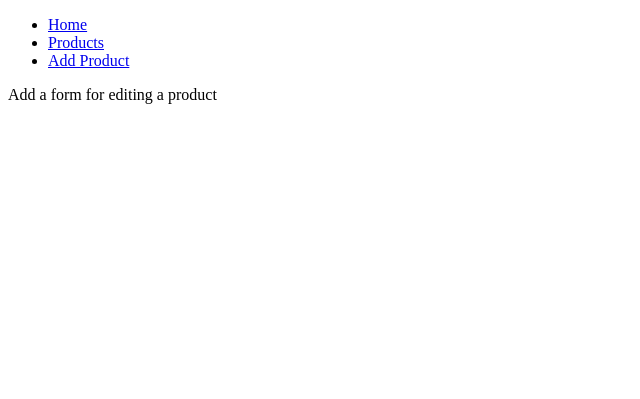
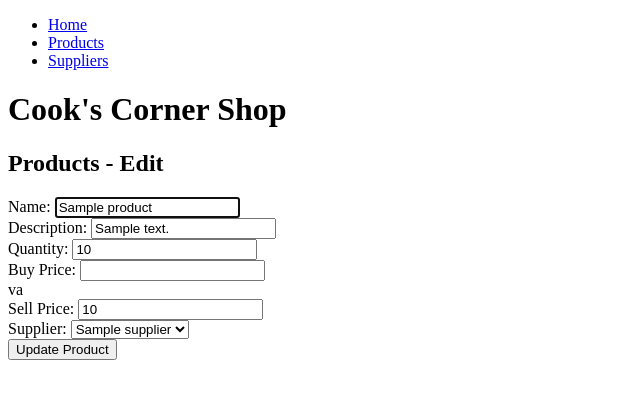
Before and after one commit to DonutsGoHere/Shop_Inventory, a Flask app: page /products/1/edit in a window 1280 px wide. Shown: the top 399 px of the page, without its empty margins (0-640 px from the left). Run offline with Flask 2, Linux system fonts and the light colour scheme; a database or web service that is not in the repository returns one stand-in record (values such as "Sample title"); some libraries are stand-ins or nearby versions.

Commit message:
htmls updated

```diff
--- a/console.py
+++ b/console.py
@@ -13,7 +13,7 @@ supplier_repository.delete_all()
 supplier_1 = Supplier("Madbury\'s Chocolate")
 supplier_repository.save(supplier_1)
 
-supplier_2 = Supplier("Porky Joe\'s Pork stuff")
+supplier_2 = Supplier("Porky Pete\'s Pork stuff")
 supplier_repository.save(supplier_2)
 
 supplier_3 = Supplier("Danger Dave\'s Distribution")
@@ -42,10 +42,10 @@ product_repository.save(product_6)
 product_7 = Product("Blue Cow Energy Drink", "125ml single can", supplier_3, 15, 1, 3)
 product_repository.save(product_7)
 
-product_8 = Product("A Blue Udder", "4 x 125ml Blue Cow Energy Drink multipack", supplier_3, 10, 2, 6)
+product_8 = Product("Blue Cow: An Udder", "4 x 125ml Blue Cow Energy Drink multipack", supplier_3, 10, 2, 6)
 product_repository.save(product_8)
 
-product_9 = Product("Flying Cow Energy Drink: ENERGY FREE, ZERO PURPOSE ALTERNATIVE!", "125ml single can", supplier_3, 2, 1, 3)
+product_9 = Product("Flying Blue Cow Energy Drink: ENERGY FREE, ZERO PURPOSE ALTERNATIVE!", "125ml single can", supplier_3, 2, 1, 3)
 product_repository.save(product_9)
 
 product_10 = Product("CHALK: The original Devon chalk beverage", "2l large bottle", supplier_3, 0, 2, 4)
--- a/repositories/product_repository.py
+++ b/repositories/product_repository.py
@@ -4,8 +4,8 @@ from models.product import Product
 import repositories.supplier_repository as supplier_repository
 
 def save(product):
-  sql = "INSERT INTO products (name, description, quantity, buy_price, sell_price, supplier_id) VALUES (%s, %s, %s, %s, %s, %s) RETURNING * "
-  values = [product.name, product.description, product.quantity, product.buy_price, product.sell_price, product.supplier.id]
+  sql = "INSERT INTO products (name, description, supplier_id, quantity, buy_price, sell_price) VALUES (%s, %s, %s, %s, %s, %s) RETURNING * "
+  values = [product.name, product.description, product.supplier.id, product.quantity, product.buy_price, product.sell_price]
   results = run_sql(sql, values)
   id = results[0]['id']
   product.id = id
@@ -18,7 +18,7 @@ def select_all():
 
   for res in results:
     supplier = supplier_repository.select(res['supplier_id'])
-    product = Product(res['name'], res['description'], supplier, res['quantity'], res['buy_price'], res['sell_price'])
+    product = Product(res['name'], res['description'], supplier, res['quantity'], res['buy_price'], res['sell_price'], res ['id'])
     products.append(product)
   return products
 
@@ -30,12 +30,12 @@ def select(id):
 
   if result is not None:
     supplier = supplier_repository.select(result['supplier_id'])
-    product = Product(result['name'], result['description'], supplier, result['quantity'], result['buy_price'], result['sell_price'] )
+    product = Product(result['name'], result['description'], supplier, result['quantity'], result['buy_price'], result['sell_price'], result['id'])
   return product
 
 def update(product):
-  sql = "UPDATE products SET (name, description, quantity, buy_price, sell_price, supplier_id) = (%s, %s, %s, %s, %s, %s) WHERE id = %s"
-  values = [product.name, product.description, product.quantity, product.buy_price, product.sell_price, product.supplier.id]
+  sql = "UPDATE products SET (name, description, supplier_id, quantity, buy_price, sell_price) = (%s, %s, %s, %s, %s, %s) WHERE id = %s"
+  values = [product.name, product.description, product.supplier.id, product.quantity, product.buy_price, product.sell_price, product.id]
   run_sql(sql, values)
 
 def delete_all():
--- a/templates/base.html
+++ b/templates/base.html
@@ -12,10 +12,11 @@
       <ul class="menu">
         <li><a href="{{ url_for('home') }}">Home</a></li>
         <li><a href="{{ url_for('products.products')}}">Products</a></li>
-        <li><a href="{{ url_for('products.new_product')}}">Add Product</a></li>
+        <li><a href="{{ url_for('suppliers.suppliers')}}">Suppliers</a></li>
       </ul>
     </nav>
   </header>
+  <h1>Cook's Corner Shop</h1>
   <div class="container">
     {% block content %}
     {% endblock %}
--- a/templates/index.html
+++ b/templates/index.html
@@ -1,4 +1,5 @@
 {% extends "base.html" %}
 {% block content %}
-Try use space for welcome page and top 3 lowest stock items once MVP complete
+<h2>Stock Room Dashboard</h2>
+<p>Try use space for product and supplier buttons to respective indices welcome and top 3 lowest stock items</p>
 {% endblock %}
--- a/templates/products/edit.html
+++ b/templates/products/edit.html
@@ -1,10 +1,52 @@
 {% extends "base.html" %}
 {% block content %}
+<h2>Products - Edit</h2>
+
+<form action="/products/{{product.id}}" method="post">
+  <div>
+    <label for="name">Name:</label>
+    <input type="text" id="name" name="name" value="{{product.name}}" required autofocus>
+  </div>
+
+  <div>
+    <label for="description">Description:</label>
+    <input type="text" id="description" name="description" value="{{product.description}}" required autofocus>
+  </div>
+
+  <div>
+    <label for="quantity">Quantity:</label>
+    <input type="number" id="quantity" name="quantity" value="{{product.quantity}}" required>
+  </div>
+
+  <div>
+    <label for="buy_brice">Buy Price:</label>
+    <input type="number" id="buy_brice" name="buy_brice" value="{{product.buy_brice}}" required>
+  </div>va
+
+  <div>
+    <label for="sell_price">Sell Price:</label>
+    <input type="number" id="sell_price" name="sell_price" value="{{product.sell_price}}" required>
+  </div>
 
 
 
-Add a form for editing a product
+    </select>
+  </div>
 
+  <div>
+    <label for="supplier">Supplier:</label>
+    <select id="supplier" name="supplier_id">
+      {% for supplier in all_suppliers %}
+        <option value="{{ supplier.id }}"
+          {% if product.supplier.id == supplier.id %} selected="selected"{% endif %}>
+          {{ supplier.name }}
+        </option>
+      {% endfor %}
+    </select>
+  </div>
 
+  <button type="submit">Update Product</button>
+
+</form>
 
 {% endblock %}
--- a/templates/products/index.html
+++ b/templates/products/index.html
@@ -1,8 +1,9 @@
 {% extends "base.html" %}
 {% block content %}
-
+<h2>Current Inventory in Stock</h2>
 
 {% for product in all_products %}
+  {% if product.quantity > 0 %}
     <div class="product">
       <div class="content">
         <a href="/products/{{product.id}}">{{product.name}}</a>
@@ -16,6 +17,7 @@
         <div>
           <br>
         </div>
+  {% endif %}
 {% endfor %}
 
 {% endblock %}
```
Also changed, not shown: templates/products/new.html (+36 -1 lines), templates/products/show.html (+7 -4 lines), templates/suppliers/edit.html (+10 -0 lines), templates/suppliers/index.html (+11 -4 lines), templates/suppliers/new.html (+7 -2 lines). Lines whose indentation alone changed are shown as unchanged.
